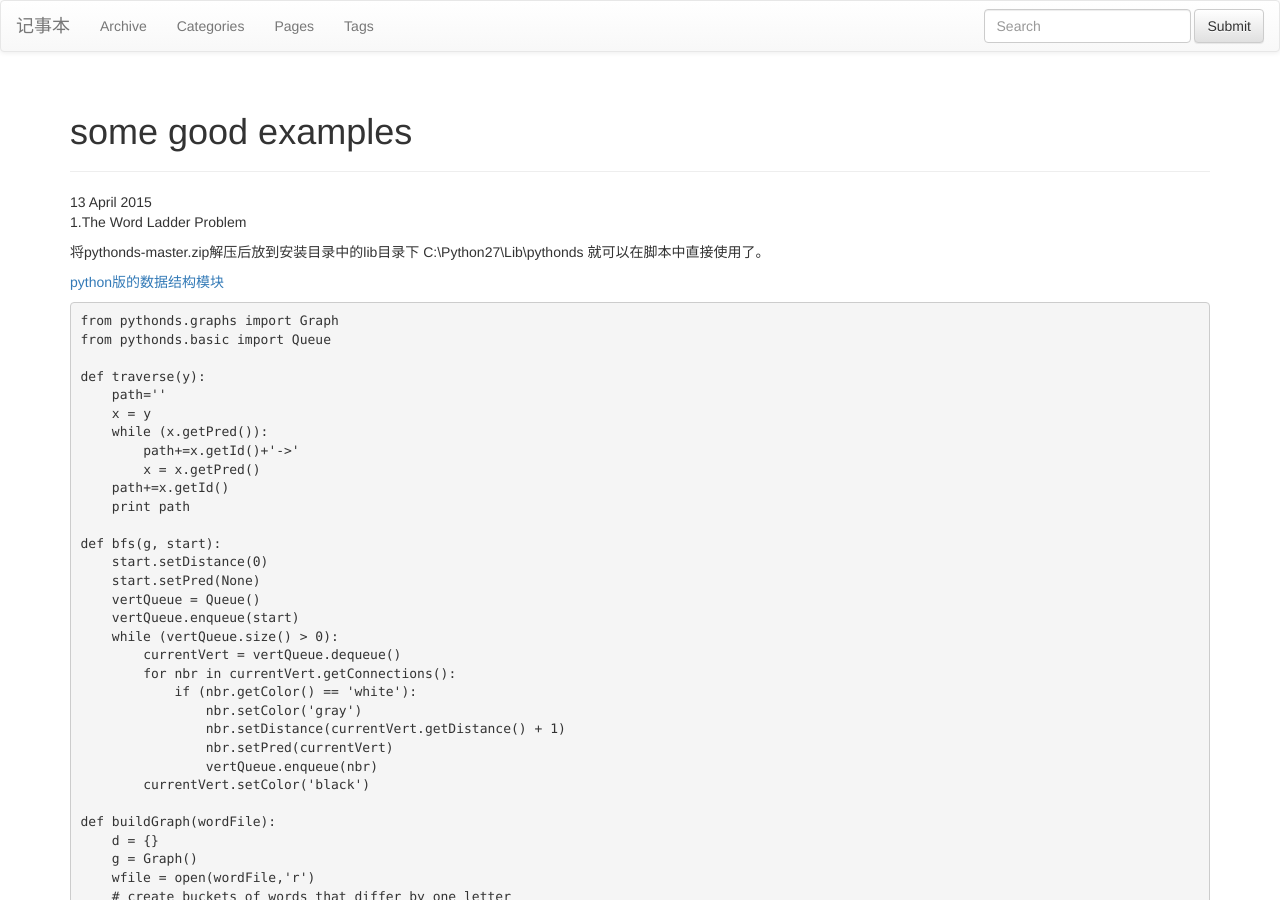
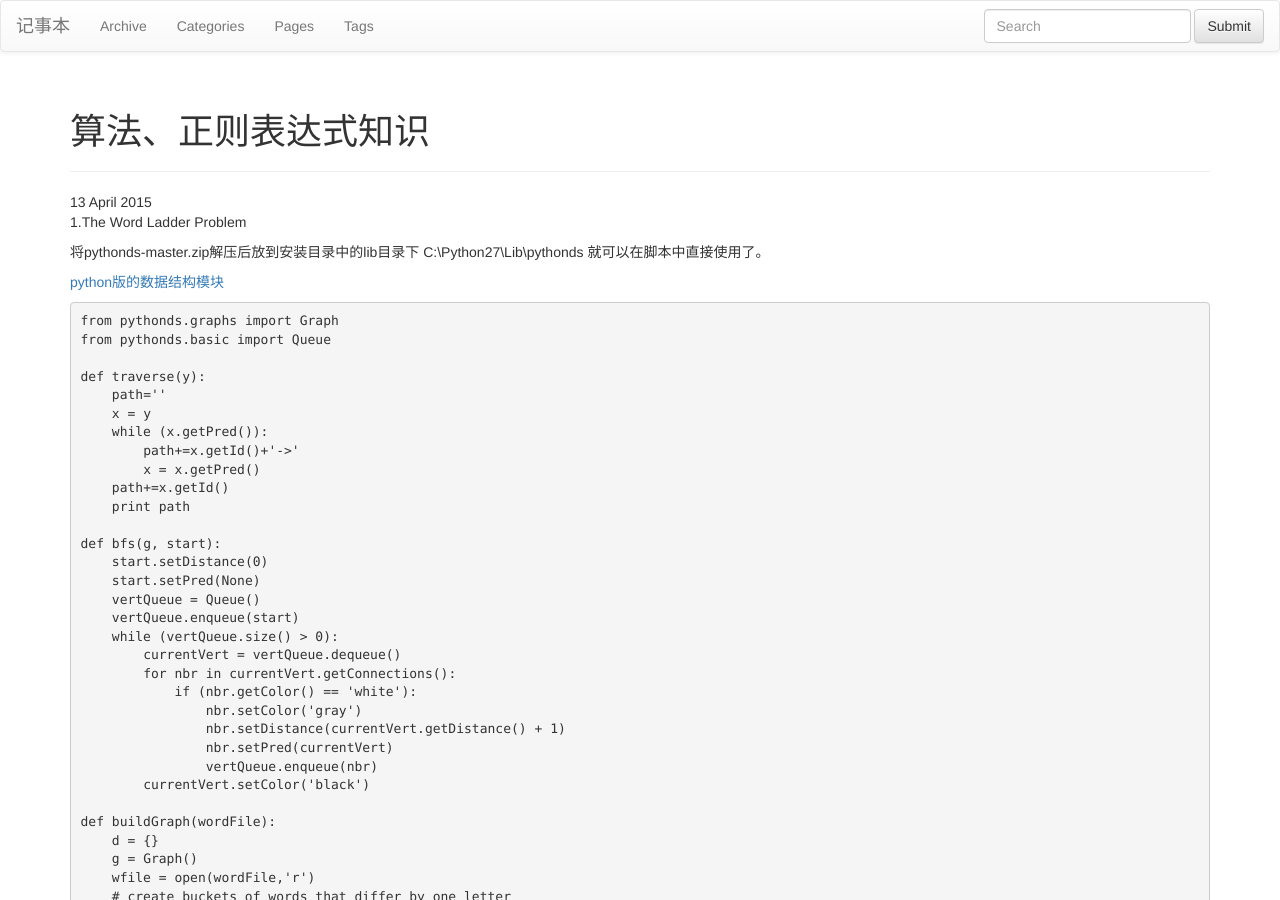
Before and after one commit to tank96a/article, a Jekyll site: the page built from _posts/2015-04-13-python-algo.md, in a window 1280 px wide and 900 px high. Built offline with Jekyll 4.4.1, drawn with Linux system fonts in a browser that asks for light colours; nearby versions of some CDN libraries; library files that are not in the unit come from our copies; comment, search, counter and statistics services are not loaded.

Commit message:
Update 2015-04-13-python-algo.md

```diff
--- a/_posts/2015-04-13-python-algo.md
+++ b/_posts/2015-04-13-python-algo.md
@@ -1,5 +1,5 @@
 ---
-title: some good examples
+title: 算法、正则表达式知识
 author: tank96a
 layout: post
 categories:
```
